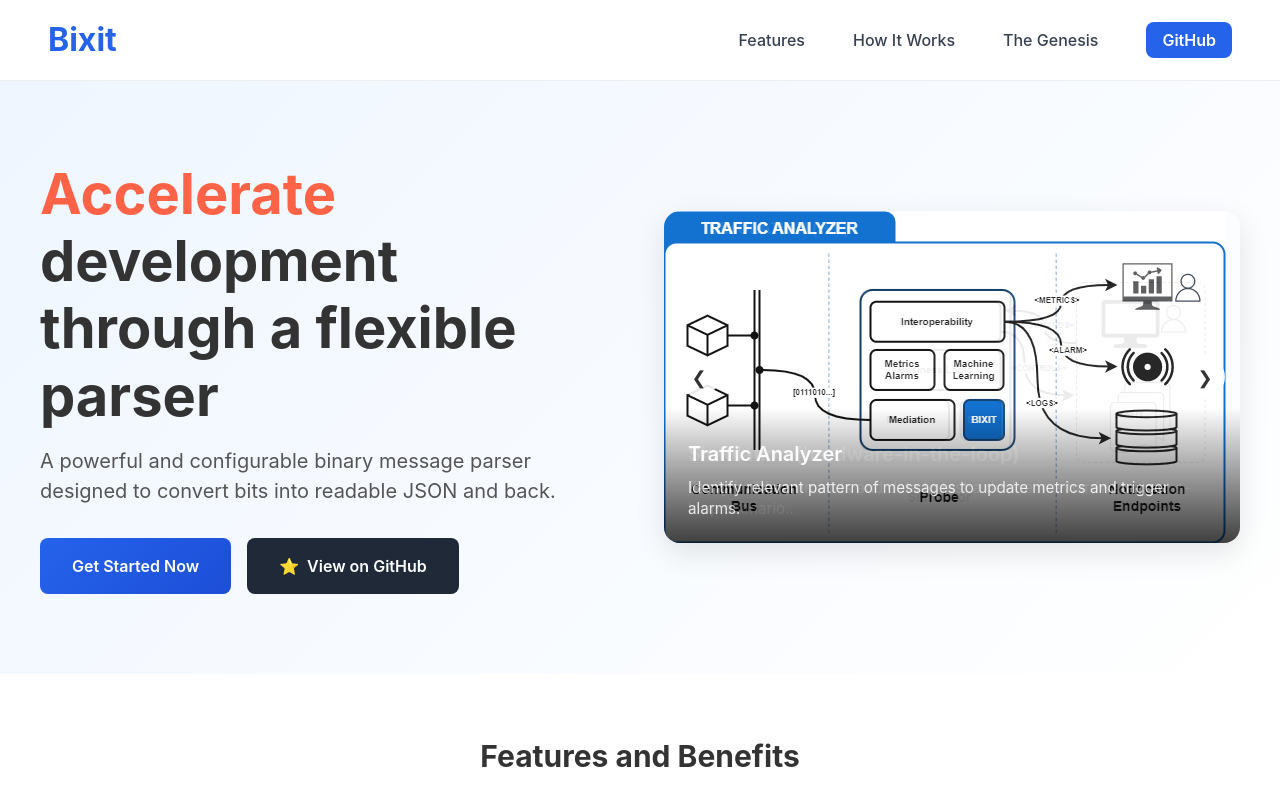
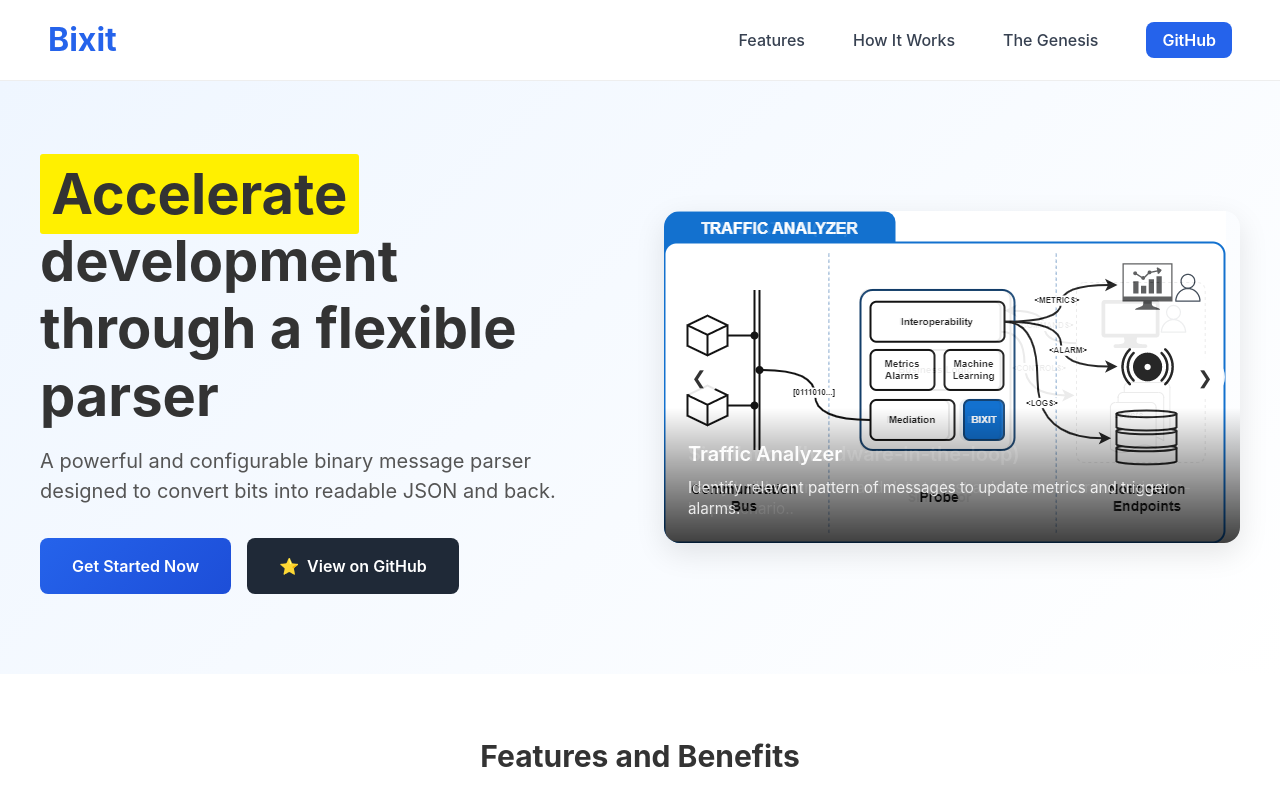
Before and after one commit to gitubo/bixit, a plain HTML site: page docs/index.html in a window 1280 px wide. Shown: the top 800 px of the page. Drawn offline with nearby package versions, Linux system fonts and the light colour scheme; no server answers.

Commit message:
Update style.css

```diff
--- a/docs/style.css
+++ b/docs/style.css
@@ -9,8 +9,9 @@
     line-height: 1.2;
 }
 .highlight {
-    color: #FF6347; /* Un rosso-arancio acceso */
-    font-weight: bold;
+    background-color: #FFF000; /* Giallo carico, puoi usare un hex code specifico come #FFD700 per un giallo più oro */
+    padding: 0.1em 0.2em; /* Piccola imbottitura per dare un po' di respiro intorno al testo evidenziato */
+    border-radius: 3px;
 }
 a {
     color: #007BFF;
```
